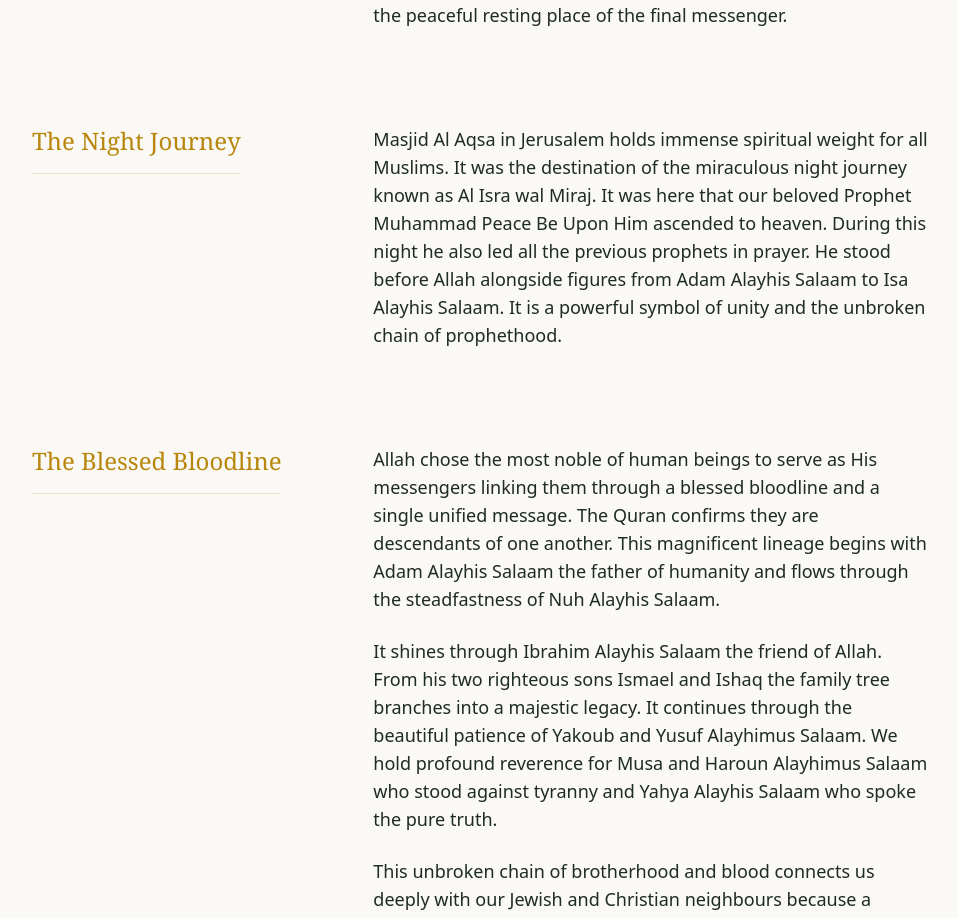
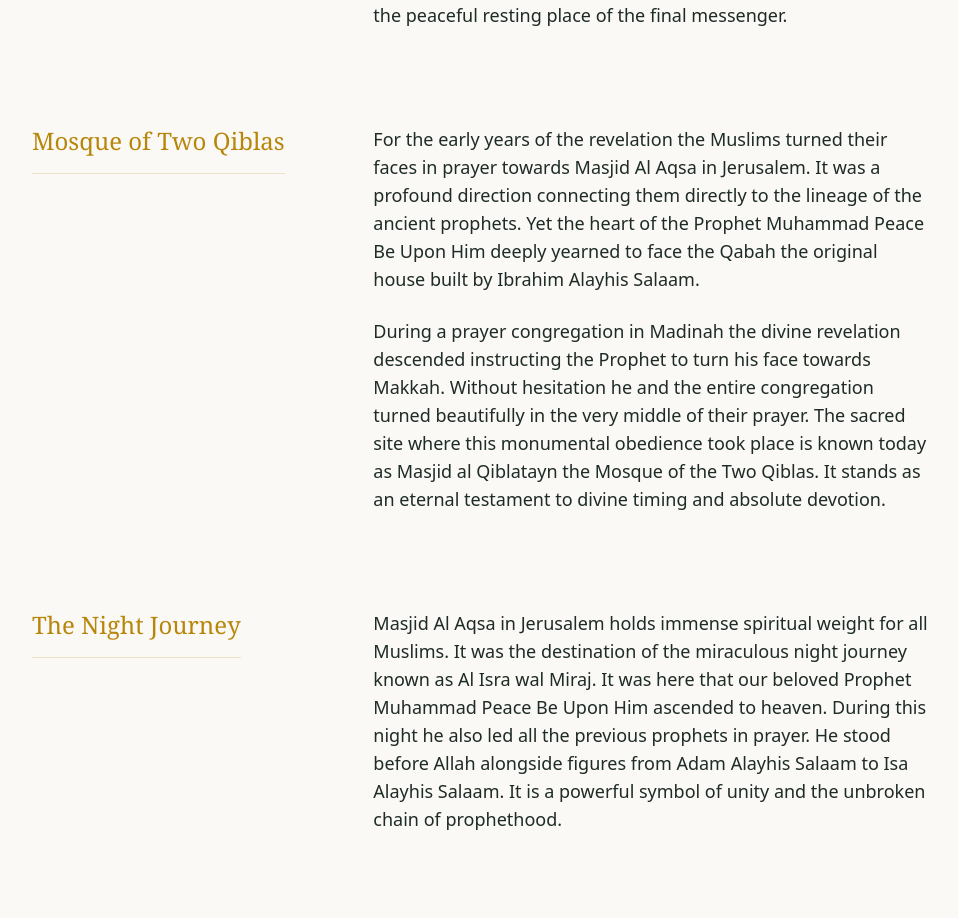
Before and after one commit to amanahco/amanah-web, a Next.js app: page /heritage in a window 1280 px wide. Shown: the part 1888-2806 px from the top of the page, without its empty margins (160-1118 px from the left). Built offline with nearby package versions, Linux system fonts and the light colour scheme.

Commit message:
feat(heritage): add content for the Mosque of Two Qiblas, providing historical context and enhancing the Heritage page's narrative depth

```diff
--- a/app/heritage/page.tsx
+++ b/app/heritage/page.tsx
@@ -104,6 +104,23 @@ export default function Heritage() {
           </div>
         </div>
 
+        {/* The Mosque of Two Qiblas */}
+        <div className="flex flex-col md:flex-row gap-8 md:gap-16 items-start">
+          <div className="md:w-1/3">
+            <h3 className="text-2xl font-serif text-[#B8860B] border-b border-[#B8860B]/20 pb-4 inline-block">
+              Mosque of Two Qiblas
+            </h3>
+          </div>
+          <div className="md:w-2/3">
+            <p className="text-base md:text-lg leading-relaxed text-[#051410]/90 mb-6">
+              For the early years of the revelation the Muslims turned their faces in prayer towards Masjid Al Aqsa in Jerusalem. It was a profound direction connecting them directly to the lineage of the ancient prophets. Yet the heart of the Prophet Muhammad Peace Be Upon Him deeply yearned to face the Qabah the original house built by Ibrahim Alayhis Salaam.
+            </p>
+            <p className="text-base md:text-lg leading-relaxed text-[#051410]/90">
+              During a prayer congregation in Madinah the divine revelation descended instructing the Prophet to turn his face towards Makkah. Without hesitation he and the entire congregation turned beautifully in the very middle of their prayer. The sacred site where this monumental obedience took place is known today as Masjid al Qiblatayn the Mosque of the Two Qiblas. It stands as an eternal testament to divine timing and absolute devotion.
+            </p>
+          </div>
+        </div>
+
         {/* The Night Journey */}
         <div className="flex flex-col md:flex-row gap-8 md:gap-16 items-start">
           <div className="md:w-1/3">
```
